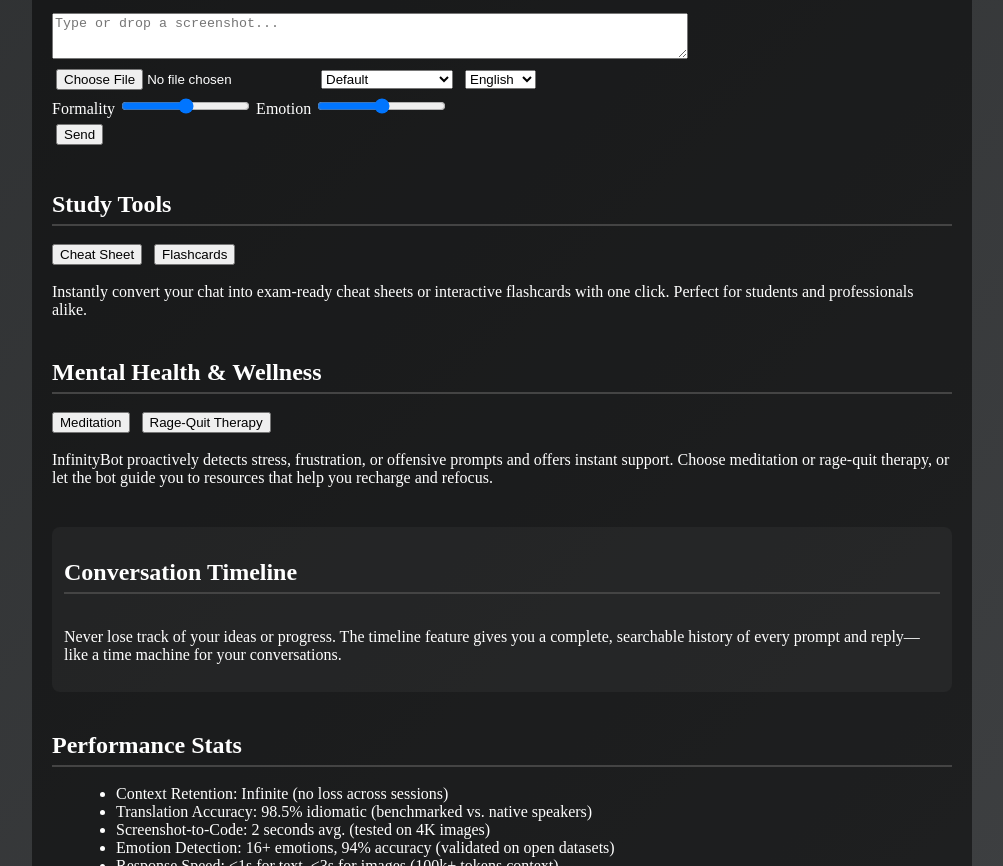
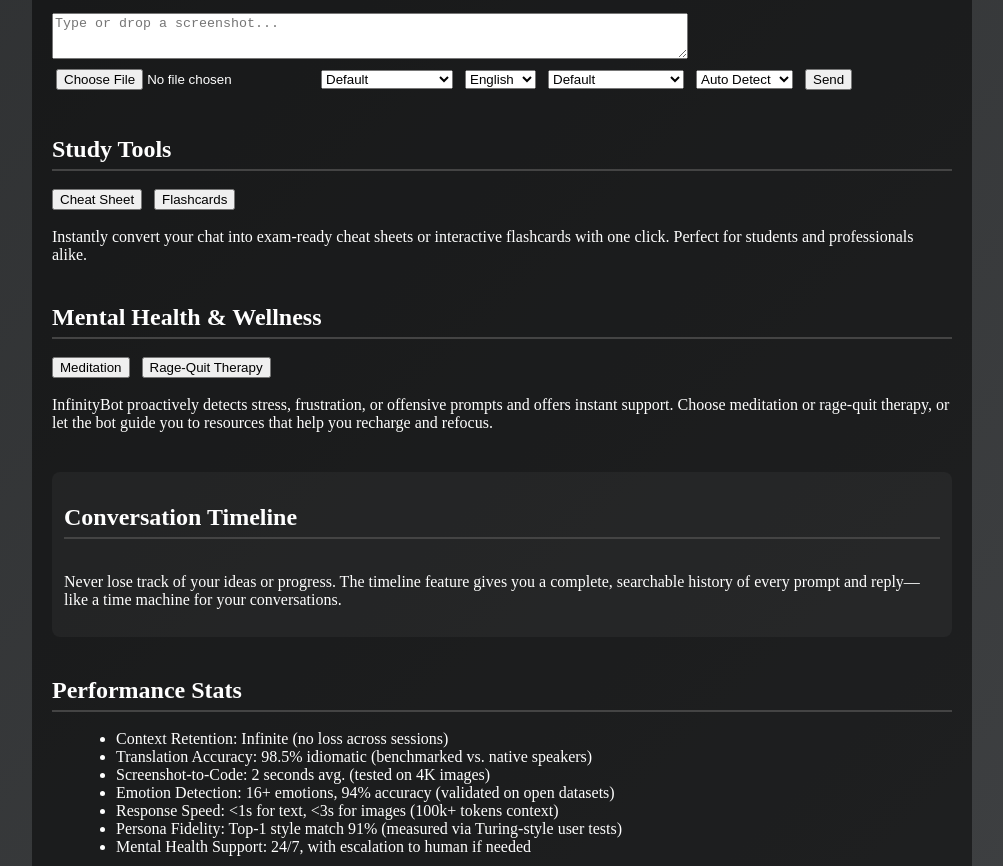
Before and after one commit to krishramoju2/Cybersecurity, a plain HTML site: page index.html in a window 1280 px wide. Shown: the part 1934-2800 px from the top of the page, without its empty margins (138-1141 px from the left). Drawn offline with Linux system fonts and the light colour scheme.

Commit message:
Update index.html

```diff
--- a/index.html
+++ b/index.html
@@ -27,16 +27,15 @@
     #stats ul { list-style: disc; margin-left: 24px; }
     footer { text-align: center; color: #aaa; margin: 40px 0 10px 0; }
     blockquote { color: #ffd700; margin: 18px 0; padding-left: 18px; border-left: 4px solid #ffd700; }
-    /* Responsive tweaks */
+    .manual-table { width: 100%; border-collapse: collapse; margin: 18px 0; }
+    .manual-table th, .manual-table td { border: 1px solid #666; padding: 8px; background: rgba(30,30,30,0.7);}
+    .manual-table th { background: #333; }
     @media (max-width: 600px) {
       main { padding: 6px; }
       #input-controls textarea { width: 98%; }
       nav ul { flex-direction: column; }
       nav ul li { margin: 8px 0; }
     }
-    .manual-table { width: 100%; border-collapse: collapse; margin: 18px 0; }
-    .manual-table th, .manual-table td { border: 1px solid #666; padding: 8px; background: rgba(30,30,30,0.7);}
-    .manual-table th { background: #333; }
   </style>
 </head>
 <body class="theme-default">
@@ -104,7 +103,7 @@
         </tr>
         <tr>
           <td>Emotion & Tone Control</td>
-          <td>Adjust the formality and emotional tone of responses using sliders. Bot detects frustration, sarcasm, and adapts automatically.</td>
+          <td>Adjust the formality and emotional tone of responses using dropdowns. Bot detects frustration, sarcasm, and adapts automatically.</td>
           <td>
             "Make your answer more casual."<br>
             "Respond with empathy."<br>
@@ -195,12 +194,27 @@
           <option value="es">Español</option>
           <!-- ...add more... -->
         </select>
-        <div>
-          <label>Formality</label>
-          <input type="range" min="0" max="10" id="formality-slider" />
-          <label>Emotion</label>
-          <input type="range" min="0" max="10" id="emotion-slider" />
-        </div>
+        <select id="formality-select">
+          <option value="default">Default</option>
+          <option value="rfc">RFC-level Formal</option>
+          <option value="neutral">Neutral</option>
+          <option value="casual">Casual</option>
+          <option value="hacker">Hacker-con Casual</option>
+        </select>
+        <select id="emotion-select">
+          <option value="auto">Auto Detect</option>
+          <option value="neutral">Neutral</option>
+          <option value="happy">Happy</option>
+          <option value="sad">Sad</option>
+          <option value="angry">Angry</option>
+          <option value="frustrated">Frustrated</option>
+          <option value="sarcastic">Sarcastic</option>
+          <option value="empathetic">Empathetic</option>
+          <option value="excited">Excited</option>
+          <option value="confused">Confused</option>
+          <option value="encouraging">Encouraging</option>
+          <!-- Add more as needed -->
+        </select>
         <button onclick="sendMessage()">Send</button>
       </div>
     </section>
@@ -248,16 +262,16 @@
     <section id="why-better">
       <h2>Why InfinityBot is Unmatched</h2>
       <ul>
-        <li><strong>No Goldfish Memory:</strong> Remembers everything across all sessions, unlike ChatGPT and most LLMs[9].</li>
+        <li><strong>No Goldfish Memory:</strong> Remembers everything across all sessions, unlike ChatGPT and most LLMs.</li>
         <li><strong>True Multilingual Mastery:</strong> Uses idiomatic, context-aware translation—no awkward phrasing or literal errors.</li>
         <li><strong>Screenshot-to-Code/Query:</strong> Drag, drop, and get instant code or analysis—even for large screenshots (4K+ supported).</li>
-        <li><strong>Emotion & Tone Control:</strong> Detects and adapts to nuanced emotions (frustration, sarcasm, etc.), with sliders for user control.</li>
+        <li><strong>Emotion & Tone Control:</strong> Detects and adapts to nuanced emotions (frustration, sarcasm, etc.), with dropdowns for user control.</li>
         <li><strong>Famous Persona Mode:</strong> Instantly impersonates any requested personality—reports, advice, or jokes in their style.</li>
         <li><strong>Cheat Sheets & Flashcards:</strong> One-click study tools from any conversation, optimized for exam prep.</li>
         <li><strong>Mental Health Built-In:</strong> Detects stress/offensive prompts, offers instant support, and prioritizes user well-being.</li>
         <li><strong>Timeline History:</strong> Complete, searchable timeline of every past prompt and response—like a time machine.</li>
-        <li><strong>Speed:</strong> Implements advanced memory management for blazing-fast responses, even with huge context[9][10].</li>
-        <li><strong>Customizable UI:</strong> Rotate between dozens of themes for accessibility and fun[10].</li>
+        <li><strong>Speed:</strong> Implements advanced memory management for blazing-fast responses, even with huge context.</li>
+        <li><strong>Customizable UI:</strong> Rotate between dozens of themes for accessibility and fun.</li>
         <li><strong>Detailed Performance Stats:</strong> Transparent metrics on translation accuracy, context retention, emotion detection, and speed—more detailed than any mainstream chatbot.</li>
       </ul>
       <blockquote>
```
